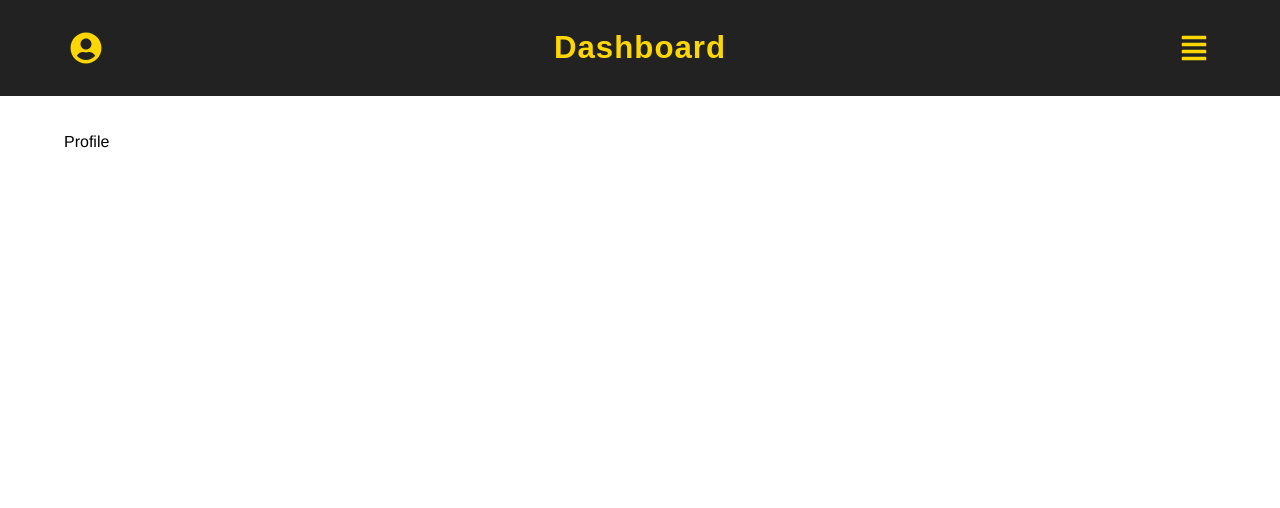
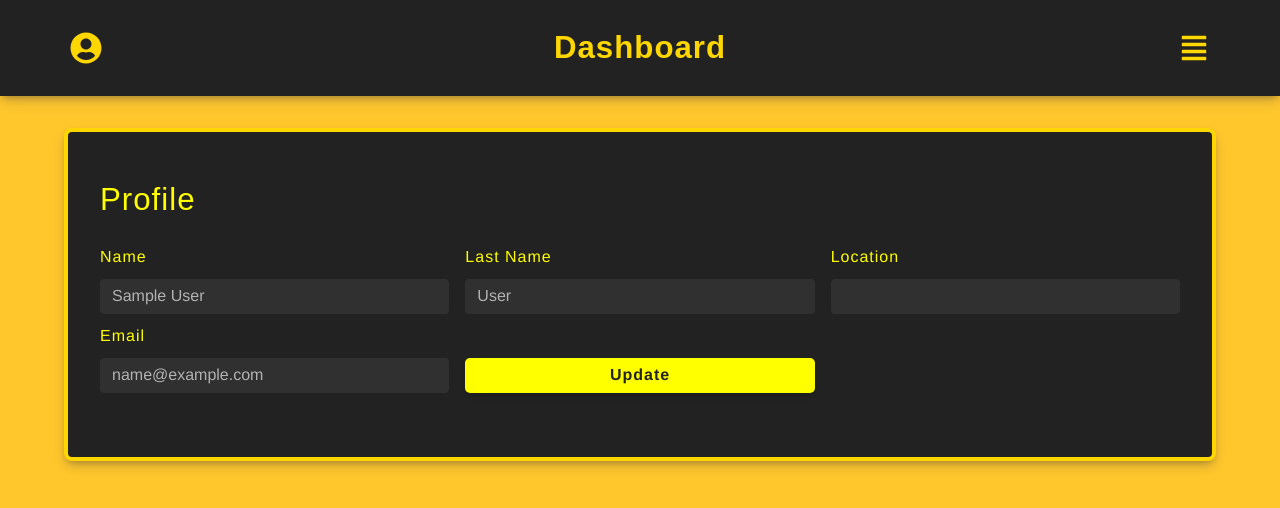
Before and after one commit to DrakonZZZ/Personer, a React (Vite) app: page /dashboard/profile in a window 1280 px wide. Shown: the top 508 px of the page. Built offline with nearby package versions, Linux system fonts and the light colour scheme; sample sign-in values are in the browser's storage.

Commit message:
profile page

```diff
--- a/src/components/Nav.jsx
+++ b/src/components/Nav.jsx
@@ -8,6 +8,8 @@ import { styled } from 'styled-components';
 const StyledNav = styled.nav`
   order: 1;
   background-color: var(--black);
+  box-shadow: rgba(50, 50, 93, 0.25) 0px 6px 12px -2px,
+    rgba(0, 0, 0, 0.3) 0px 3px 7px -3px;
   height: var(--nav-height);
   display: flex;
   align-items: center;
--- a/src/components/SecondarySidebar.jsx
+++ b/src/components/SecondarySidebar.jsx
@@ -20,6 +20,8 @@ const StyleSecBar = styled.section`
       height: 100%;
       width: 300px;
       margin-right: -300px;
+      border-left: 2px solid var(--primary-3);
+      border-right: 2px solid var(--primary-3);
       transition: var(--transition);
     }
     .content {
--- a/src/pages/Register.jsx
+++ b/src/pages/Register.jsx
@@ -157,6 +157,7 @@ const Register = () => {
               type="button"
               onClick={registeredUser}
               className="member-btn"
+              disabled={isLoading}
             >
               {value.activeMember ? 'Register' : 'Login'}
             </button>
--- a/src/pages/dashboard/ParallelLayout.jsx
+++ b/src/pages/dashboard/ParallelLayout.jsx
@@ -3,6 +3,8 @@ import { Outlet } from 'react-router-dom';
 import { styled } from 'styled-components';
 
 const StyledParallel = styled.main`
+  background-color: var(--primary-3);
+  height: 100vh;
   .dashboard {
     display: grid;
     grid-template-columns: 1fr;
@@ -14,6 +16,7 @@ const StyledParallel = styled.main`
   }
 
   @media (min-width: 992px) {
+    background-color: var(--primary-3);
     .dashboard {
       grid-template-columns: 1fr auto;
     }
--- a/src/pages/dashboard/Profile.jsx
+++ b/src/pages/dashboard/Profile.jsx
@@ -1,7 +1,142 @@
-import React from 'react';
+import { useDispatch, useSelector } from 'react-redux';
+import { FormSec } from '../../components';
+import { styled } from 'styled-components';
+import { useState } from 'react';
+
+export const StyledInterface = styled.main`
+  border: 4px solid var(--primary-2);
+  width: 100%;
+  background: var(--black);
+  padding: 3rem 2rem 4rem;
+  box-shadow: rgba(50, 50, 93, 0.25) 0px 6px 12px -2px,
+    rgba(0, 0, 0, 0.3) 0px 3px 7px -3px;
+  h3 {
+    margin-top: 0;
+  }
+  .form {
+    margin: 0;
+    border-radius: 0;
+    box-shadow: none;
+    padding: 0;
+    max-width: 100%;
+    width: 100%;
+  }
+  .form-row {
+    margin-bottom: 0;
+  }
+  .form-center {
+    display: grid;
+    row-gap: 0.5rem;
+  }
+  .form-center button {
+    align-self: end;
+    height: 35px;
+    margin-top: 1rem;
+  }
+  .btn-container {
+    display: grid;
+    grid-template-columns: 1fr 1fr;
+    column-gap: 1rem;
+    align-self: flex-end;
+    margin-top: 0.5rem;
+    button {
+      height: 35px;
+    }
+  }
+  .clear-btn {
+    background: var(--grey-500);
+  }
+  .clear-btn:hover {
+    background: var(--black);
+  }
+  @media (min-width: 992px) {
+    border-radius: 8px;
+    .form-center {
+      grid-template-columns: 1fr 1fr;
+      align-items: center;
+      column-gap: 1rem;
+    }
+    .btn-container {
+      margin-top: 0;
+    }
+  }
+  @media (min-width: 1120px) {
+    .form-center {
+      grid-template-columns: 1fr 1fr 1fr;
+    }
+    .form-center button {
+      margin-top: 0;
+    }
+    .btn {
+      border-radius: 5px;
+      margin-bottom: 0;
+    }
+  }
+`;
 
 const Profile = () => {
-  return <div>Profile</div>;
+  const { userInfo, isLoading } = useSelector((store) => {
+    return store.user;
+  });
+
+  const dispatch = useDispatch();
+
+  const [userData, setUserdata] = useState({
+    name: userInfo?.name || '',
+    email: userInfo?.email || '',
+    last: userInfo?.lastName || '',
+    loc: userInfo?.location || '',
+  });
+
+  const { name, email, last, loc } = userData;
+
+  const submitHandler = (e) => {
+    e.preventdefault();
+    if (!name || !email || !last || !loc) {
+      console.log('please fill out all fields');
+      return;
+    }
+  };
+  const changeHandler = (e) => {
+    setUserdata({ ...userData, [e.target.name]: e.target.value });
+  };
+  return (
+    <StyledInterface>
+      <form onSubmit={submitHandler} className="form">
+        <h3>Profile</h3>
+        <div className="form-center">
+          <FormSec
+            type="text"
+            name="name"
+            value={name}
+            handleChange={changeHandler}
+          />
+          <FormSec
+            type="text"
+            lableText="last name"
+            name="last"
+            value={last}
+            handleChange={changeHandler}
+          />
+          <FormSec
+            type="text"
+            name="location"
+            value={loc}
+            handleChange={changeHandler}
+          />
+          <FormSec
+            type="email"
+            name="email"
+            value={email}
+            handleChange={changeHandler}
+          />
+          <button type="submit" className="btn btn-block" disabled={isLoading}>
+            {isLoading ? 'Updating...' : 'Update'}
+          </button>
+        </div>
+      </form>
+    </StyledInterface>
+  );
 };
 
 export default Profile;
```
